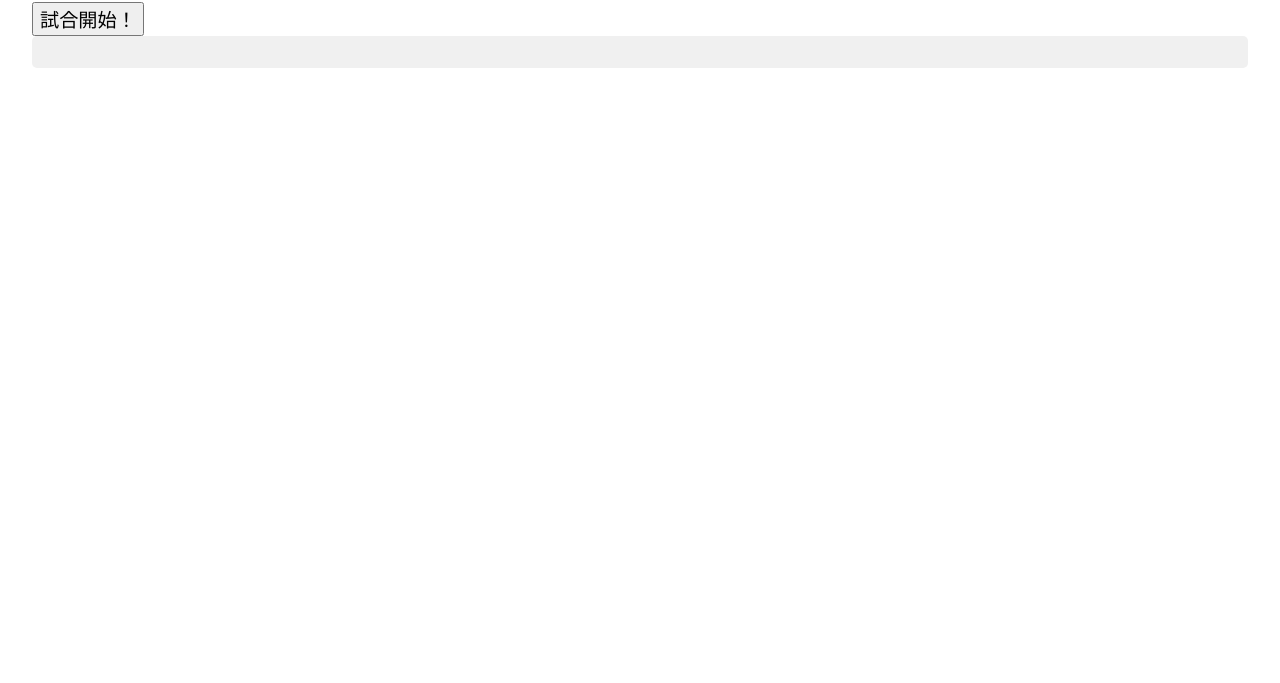
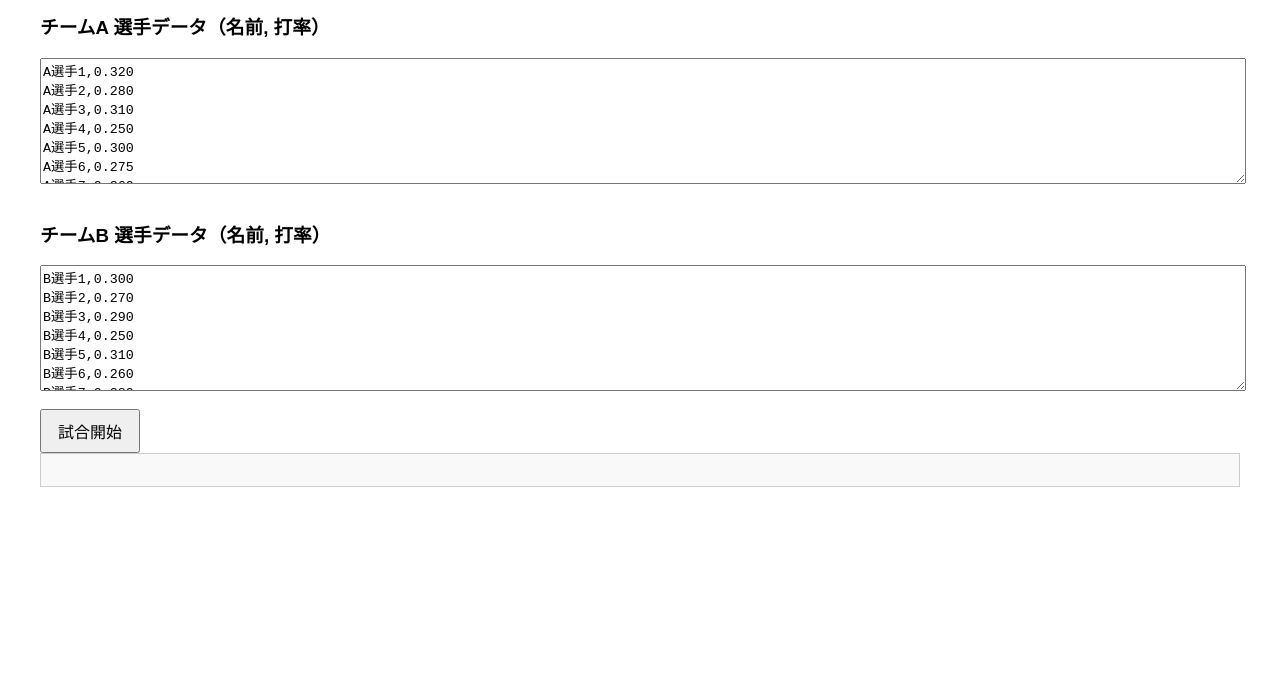
Before and after one commit to tomon310/baseball-sim, a plain HTML site: page index.html in a window 1280 px wide. Shown: the part 117-800 px from the top of the page. Drawn offline with Linux system fonts and the light colour scheme.

Commit message:
Update index.html

```diff
--- a/index.html
+++ b/index.html
@@ -2,17 +2,100 @@
 <html lang="ja">
 <head>
   <meta charset="UTF-8">
-  <title>簡易野球シミュレータ</title>
+  <title>オート野球シミュレーター</title>
   <style>
-    body { font-family: sans-serif; margin: 2em; }
-    #log { white-space: pre-line; background: #f0f0f0; padding: 1em; border-radius: 5px; }
-    button { margin-top: 1em; font-size: 1.2em; }
+    body { font-family: sans-serif; padding: 2em; }
+    #log { white-space: pre-line; background: #f9f9f9; padding: 1em; border: 1px solid #ccc; }
+    textarea { width: 100%; height: 120px; margin-bottom: 1em; font-family: monospace; }
+    button { padding: 0.5em 1em; font-size: 1em; }
   </style>
 </head>
 <body>
-  <h1>簡易野球シミュレータ</h1>
-  <button onclick="startGame()">試合開始！</button>
+  <h1>オート野球シミュレーター</h1>
+  <h3>チームA 選手データ（名前, 打率）</h3>
+  <textarea id="teamAData">A選手1,0.320
+A選手2,0.280
+A選手3,0.310
+A選手4,0.250
+A選手5,0.300
+A選手6,0.275
+A選手7,0.260
+A選手8,0.240
+A選手9,0.290
+A選手10,0.265
+A選手11,0.230
+A選手12,0.255
+A選手13,0.310
+A選手14,0.220
+A選手15,0.285</textarea>
+
+  <h3>チームB 選手データ（名前, 打率）</h3>
+  <textarea id="teamBData">B選手1,0.300
+B選手2,0.270
+B選手3,0.290
+B選手4,0.250
+B選手5,0.310
+B選手6,0.260
+B選手7,0.280
+B選手8,0.240
+B選手9,0.255
+B選手10,0.275
+B選手11,0.245
+B選手12,0.265
+B選手13,0.230
+B選手14,0.215
+B選手15,0.295</textarea>
+
+  <button onclick="startGame()">試合開始</button>
   <div id="log"></div>
-  <script src="script.js"></script>
+
+  <script>
+    function parseTeamData(text) {
+      return text.trim().split('\n').map(line => {
+        const [name, avg] = line.split(',');
+        return { name: name.trim(), avg: parseFloat(avg.trim()) };
+      });
+    }
+
+    function startGame() {
+      const teamA = parseTeamData(document.getElementById('teamAData').value);
+      const teamB = parseTeamData(document.getElementById('teamBData').value);
+      const log = document.getElementById('log');
+      log.textContent = '';
+
+      let score = { A: 0, B: 0 };
+      let lineup = { A: 0, B: 0 };
+
+      for (let inning = 1; inning <= 9; inning++) {
+        logLine(`\n【${inning}回表】`, log);
+        score.A += playHalfInning(teamA, lineup, 'A', log);
+
+        logLine(`\n【${inning}回裏】`, log);
+        score.B += playHalfInning(teamB, lineup, 'B', log);
+      }
+
+      logLine(`\n--- 試合終了 ---`, log);
+      logLine(`スコア：チームA ${score.A} - ${score.B} チームB`, log);
+    }
+
+    function playHalfInning(team, lineup, key, log) {
+      let outs = 0;
+      let runs = 0;
+      while (outs < 3) {
+        const batter = team[lineup[key] % team.length];
+        const hit = Math.random() < batter.avg;
+        logLine(`${batter.name}：${hit ? 'ヒット！1点！' : 'アウト…'}`, log);
+        if (hit) runs++;
+        else outs++;
+        lineup[key]++;
+      }
+      logLine(`この回の得点：${runs}`, log);
+      return runs;
+    }
+
+    function logLine(text, log) {
+      log.textContent += text + "\n";
+    }
+  </script>
 </body>
 </html>
```
